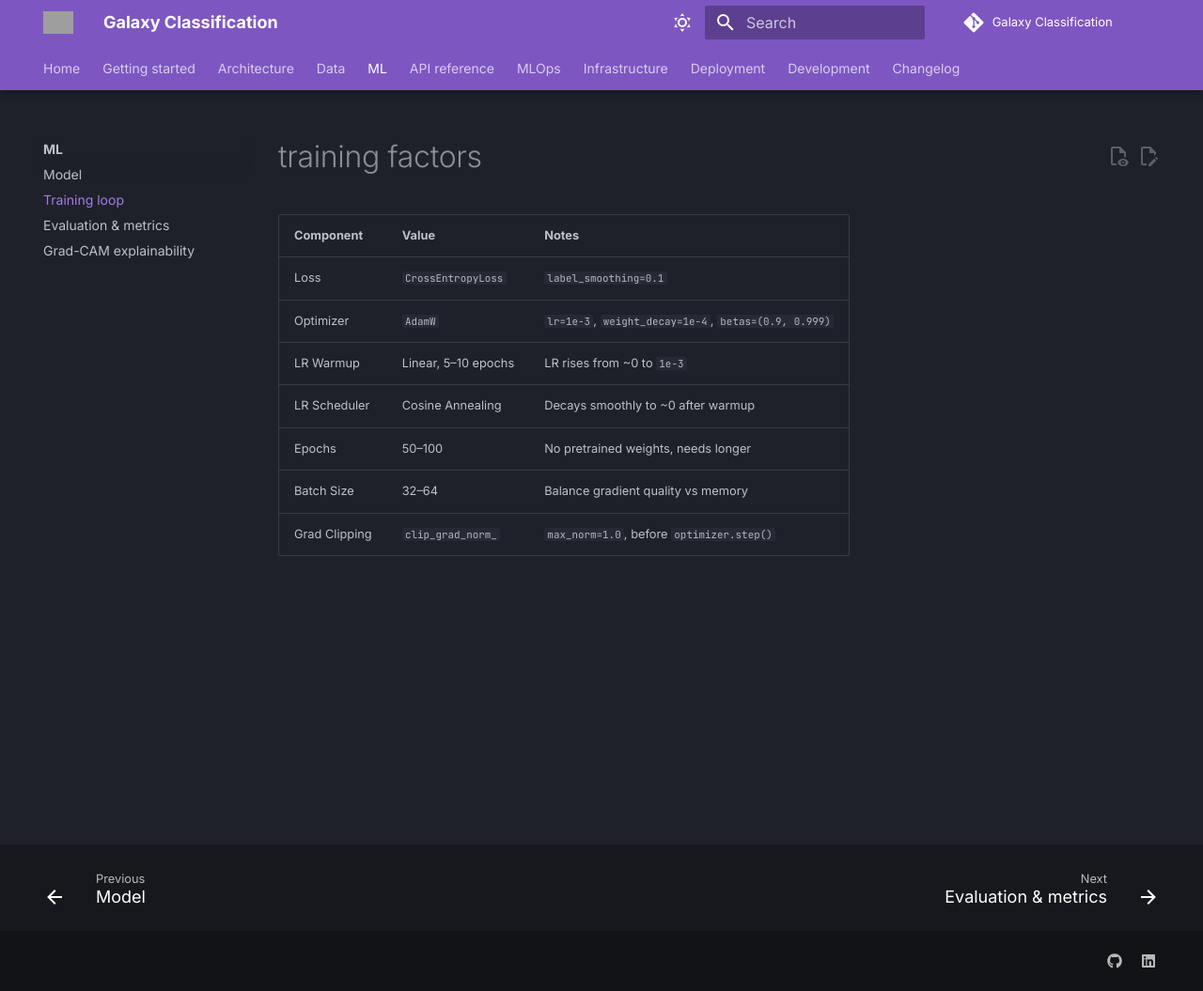
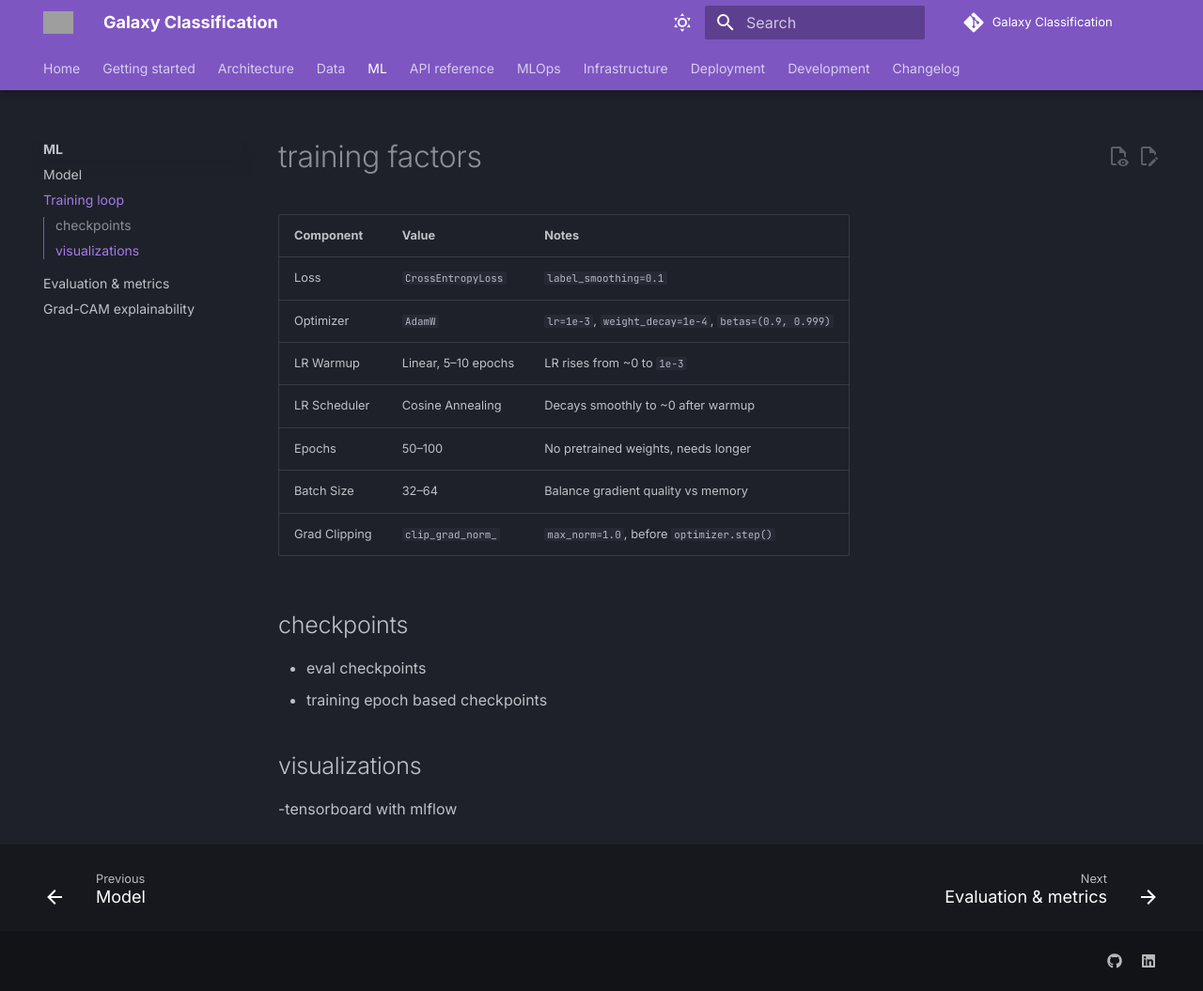
Before and after one commit to YubikNakarmi/galaxy-classification, an MkDocs documentation site: the page built from docs/docs/ml/training.md, in a window 1280 px wide and 1055 px high. Shown: the whole window at 94% size. Built offline with MkDocs 1.6.1 and Material for MkDocs 9.7.7, drawn with Linux system fonts in a browser that asks for light colours; comment, search, counter and statistics services are not loaded; the version menu is left out; grey boxes are pictures that could not be loaded.

Commit message:
cnn: traning test complete

```diff
--- a/docs/docs/ml/training.md
+++ b/docs/docs/ml/training.md
@@ -8,3 +8,12 @@
 | Epochs | 50–100 | No pretrained weights, needs longer |
 | Batch Size | 32–64 | Balance gradient quality vs memory |
 | Grad Clipping | `clip_grad_norm_` | `max_norm=1.0`, before `optimizer.step()` |
+
+
+
+## checkpoints
+- eval checkpoints
+- training epoch based checkpoints
+
+## visualizations
+-tensorboard with mlflow
```
Also changed, not shown: 2 other files.
